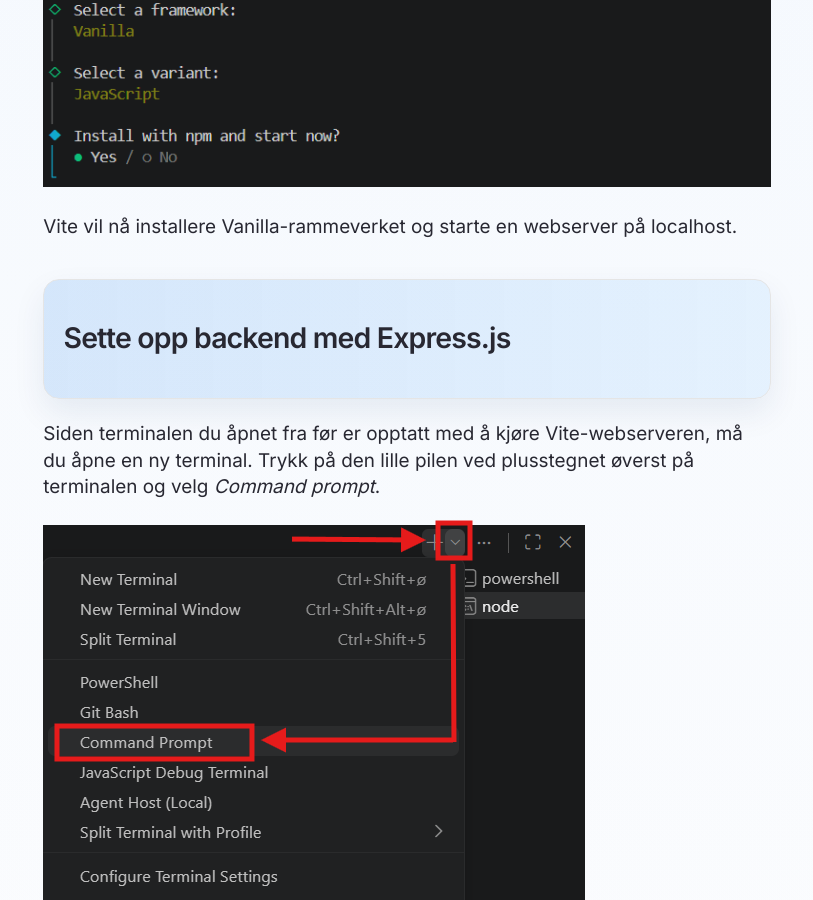
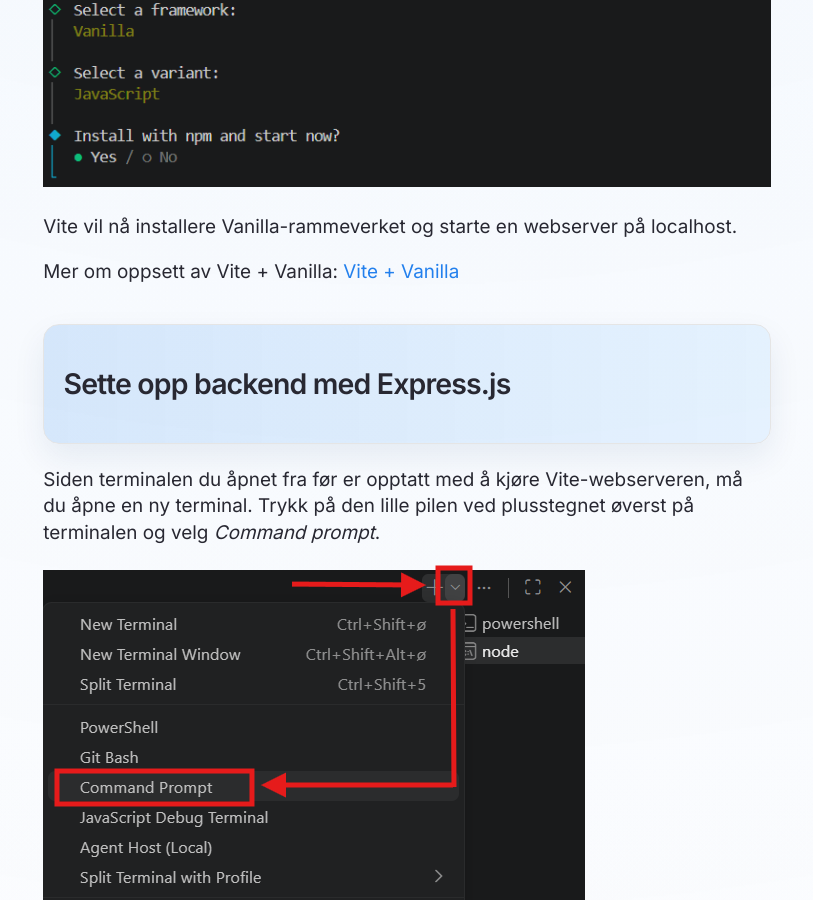
Before and after one commit to Cha-IM/cha-im.github.io, a Jekyll site: the page built from _notes/Public/Utvikling/Vite/Lage en enkel fullstack web-app med Vite + Vanilla, Express.js og SQLite.md, in a window 1280 px wide and 900 px high, scrolled down 1519 px. Shown: the whole window, without its empty margins (233-1046 px from the left). Built offline with Jekyll 4.4.1, drawn with Linux system fonts in a browser that asks for light colours.

Commit message:
TRFK-811339 2026-5-4:20:45:7

```diff
--- a/_notes/Public/Utvikling/Vite/Lage en enkel fullstack web-app med Vite + Vanilla, Express.js og SQLite.md
+++ b/_notes/Public/Utvikling/Vite/Lage en enkel fullstack web-app med Vite + Vanilla, Express.js og SQLite.md
@@ -28,6 +28,8 @@ Gjør deretter valgene som vist på bildet:
 ![Skjermbilde 2026-05-04 141355.png](/assets/img/vite-vanilla/Skjermbilde2026-05-04-141355.png)
 
 Vite vil nå installere Vanilla-rammeverket og starte en webserver på localhost.
+
+Mer om oppsett av Vite + Vanilla: [[Vite + Vanilla]]
 
 
 ## Sette opp backend med Express.js
```
